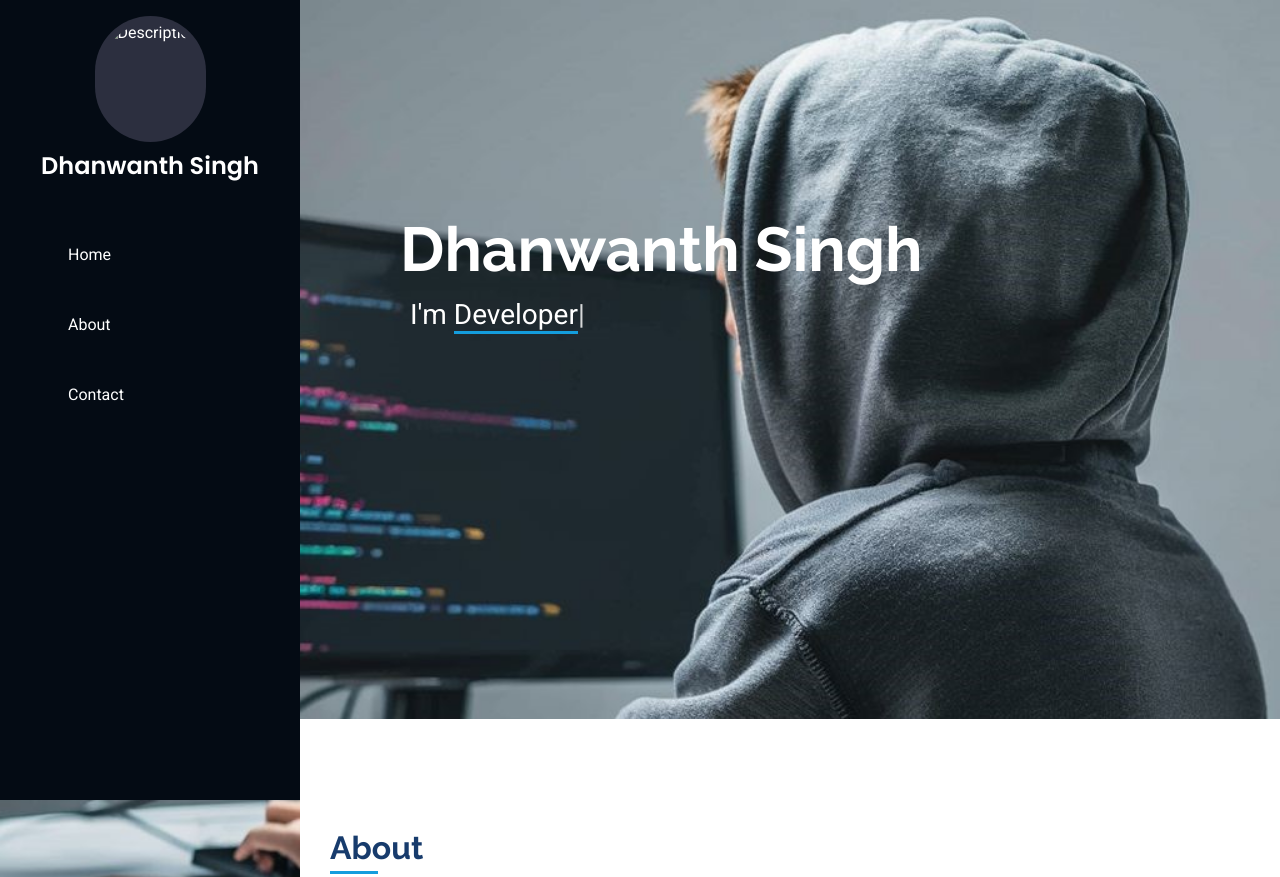
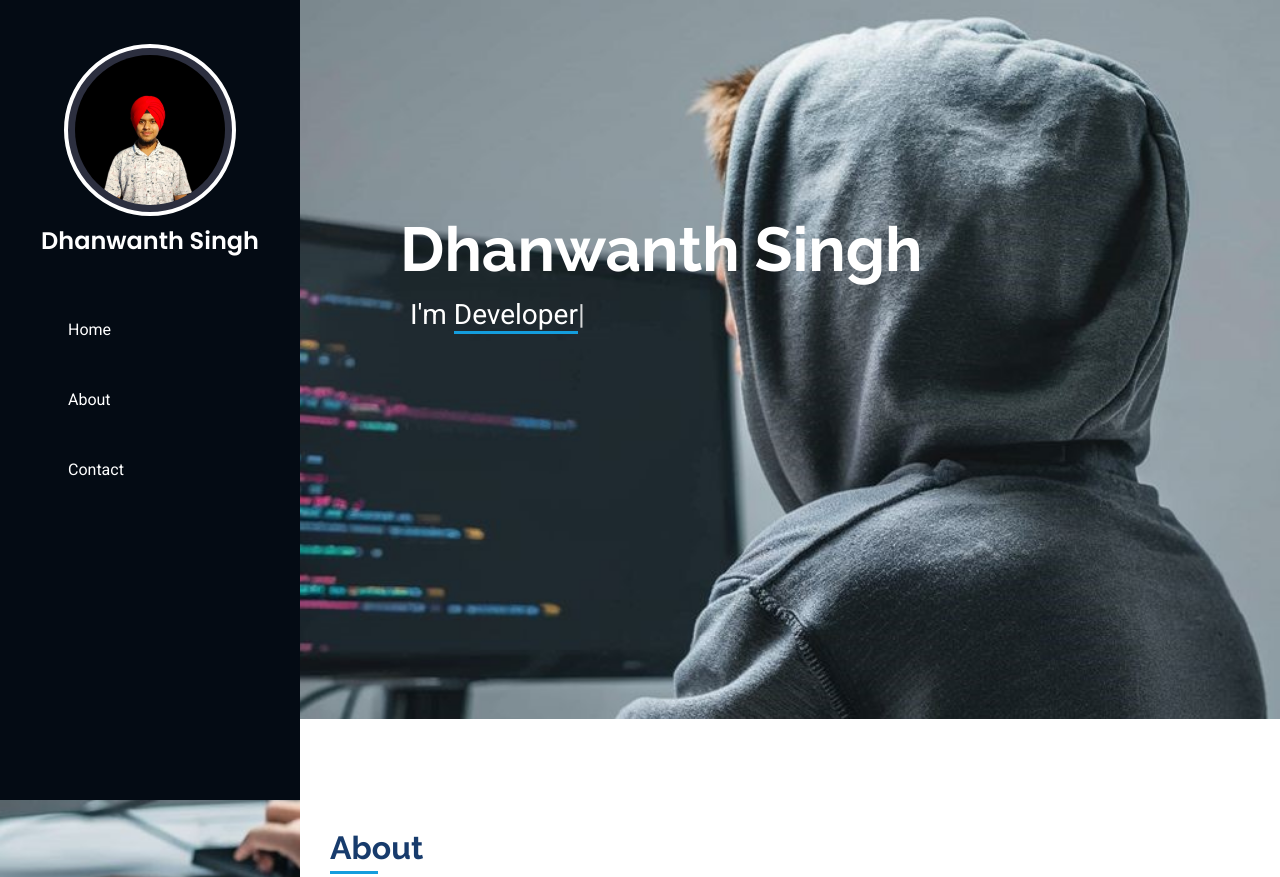
Before and after one commit to singhgg/Portfolio, a plain HTML site: page index.html in a window 1280 px wide. Shown: the top 877 px of the page. Drawn offline with nearby package versions, Linux system fonts and the light colour scheme; a script that the page names is missing.

Commit message:
changed profie picture

```diff
--- a/index.html
+++ b/index.html
@@ -27,7 +27,7 @@
 <nav class="sidebar-container">
   <div class="sidebar">
     <div class="sidebar-link">
-      <img src="pictures/profileimg.jpeg" class="img-fluid rounded-circle" alt="Description">
+      <img src="pictures/profile.jpeg" class="img-fluid rounded-circle" alt="Description">
     </div>
     <div class="sidebar-link">
       <div class="name-link">
--- a/styles/main.css
+++ b/styles/main.css
@@ -334,3 +334,13 @@ h1 {
 .form-group {
   padding-left: 30px;
 }
+
+.sidebar-link img {
+  width: 150px; /* Adjust size as needed */
+  height: 150px; /* Make sure height and width are equal */
+  border-radius: 50%; /* This makes it a circle */
+  object-fit: cover; /* Ensures the image covers the area properly */
+  display: block;
+  margin: 0 auto;
+  border: 4px solid white; /* Optional border */
+}
--- a/styles/sidebar.css
+++ b/styles/sidebar.css
@@ -17,7 +17,7 @@
     background-color: #040b14;
     width: 300px;
     z-index: 200;
-    padding-top: 5px;
+    padding-top: 80px;
   }
 
   .sidebar-link {
```
Also changed, not shown: pictures/profile.jpeg (added).
